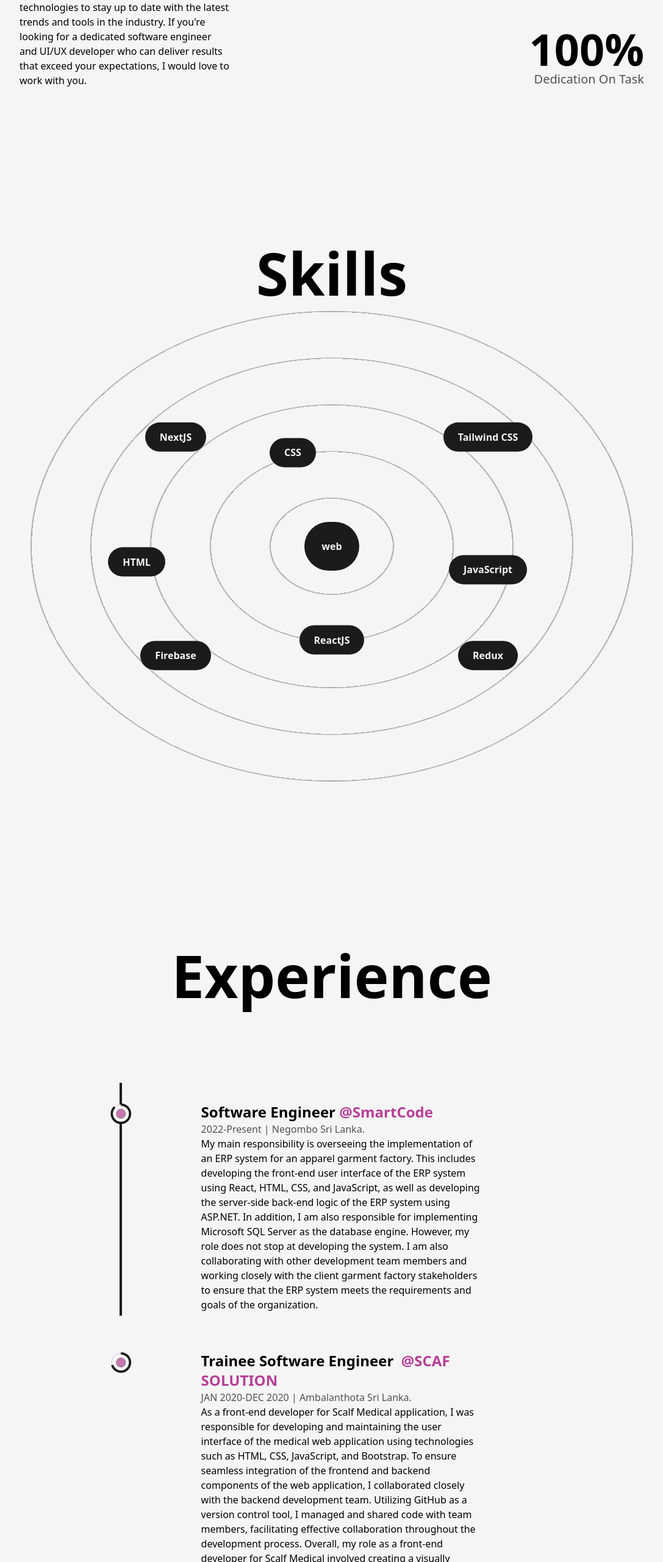
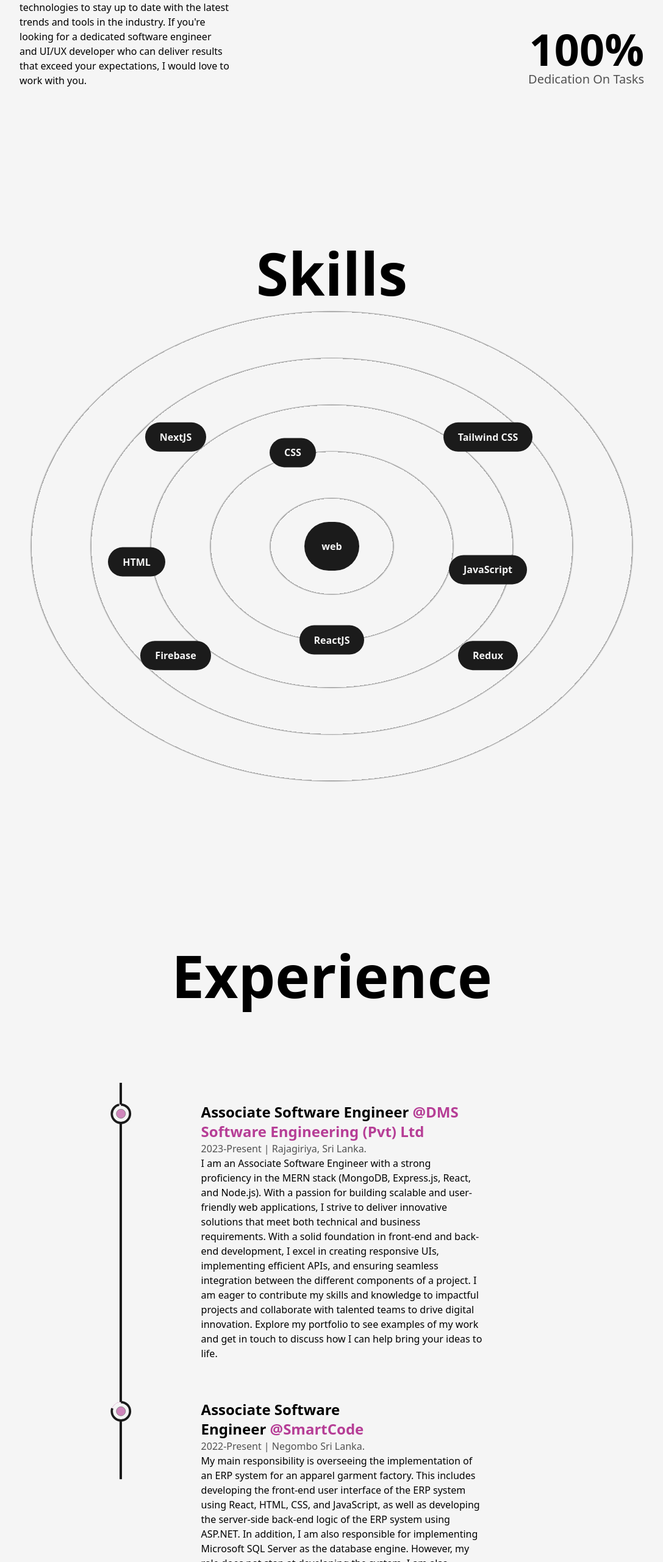
Before and after one commit to nuwandm/my-portfolio, a Next.js app: page /about in a window 1280 px wide. Shown: the part 884-3446 px from the top of the page at 61% size, without its empty margins (96-1183 px from the left). Built offline with nearby package versions, Linux system fonts and the light colour scheme.

Commit message:
Updated Experience

```diff
--- a/src/components/Experience.js
+++ b/src/components/Experience.js
@@ -49,7 +49,15 @@ const Experience = () => {
         />
         <ul className="w-full flex flex-col items-start justify-between ml-4 xs:ml-2  ">
           <Details
-            position="software Engineer"
+            position="Associate Software Engineer"
+            company="DMS Software Engineering (Pvt) Ltd"
+            address=" Rajagiriya, Sri Lanka."
+            companyLink="https://www.dmsswe.com/"
+            time="2023-present"
+            work=" I am an Associate Software Engineer with a strong proficiency in the MERN stack (MongoDB, Express.js, React, and Node.js). With a passion for building scalable and user-friendly web applications, I strive to deliver innovative solutions that meet both technical and business requirements. With a solid foundation in front-end and back-end development, I excel in creating responsive UIs, implementing efficient APIs, and ensuring seamless integration between the different components of a project. I am eager to contribute my skills and knowledge to impactful projects and collaborate with talented teams to drive digital innovation. Explore my portfolio to see examples of my work and get in touch to discuss how I can help bring your ideas to life."
+          />
+          <Details
+            position=" Associate Software Engineer"
             company="SmartCode"
             address=" Negombo
 Sri Lanka."
--- a/src/pages/about.js
+++ b/src/pages/about.js
@@ -89,7 +89,7 @@ const about = () => {
                   <AnimatedNumbers value={100} />%
                 </span>
                 <h2 className="text-xl font-medium capitalize text-dark/75 dark:text-light/75 xl:text-center md:text-lg sm:text-base xs:text-sm  ">
-                  Dedication on task
+                  Dedication on tasks
                 </h2>
               </div>
             </div>
```
